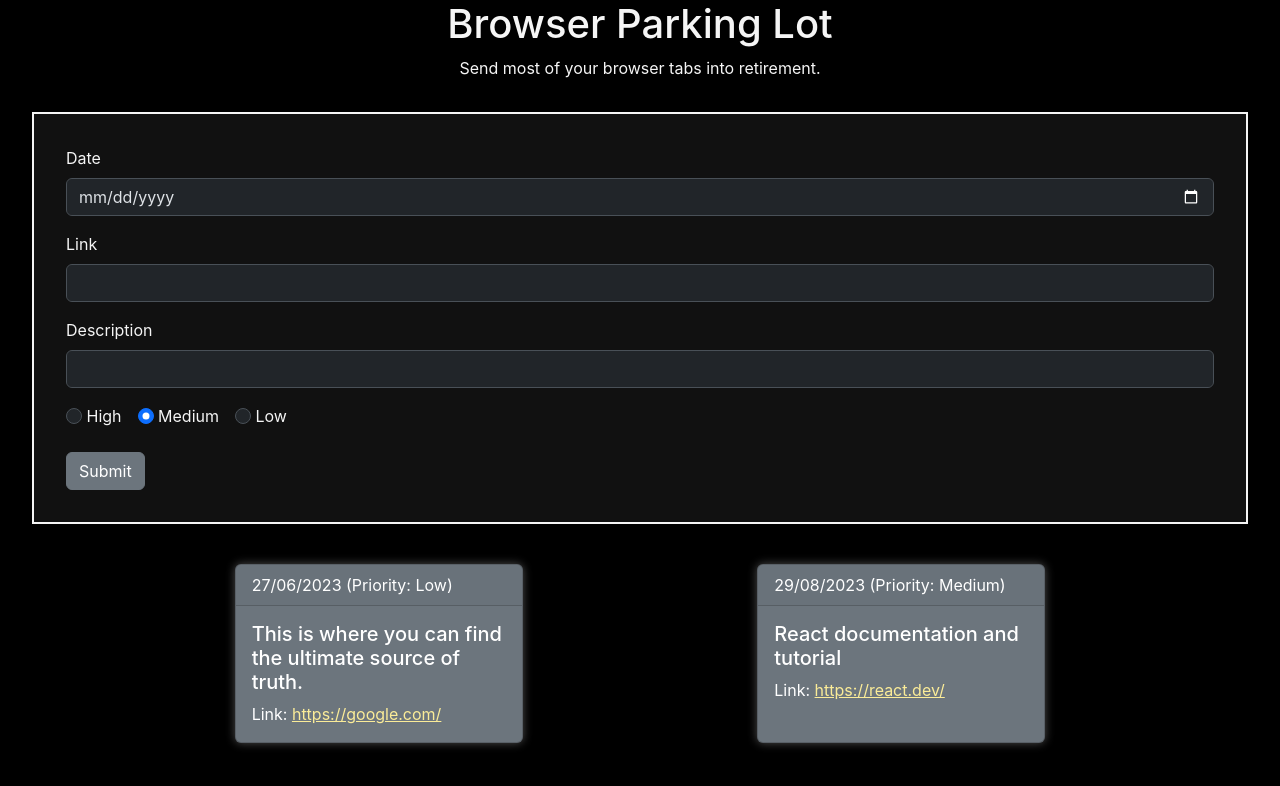
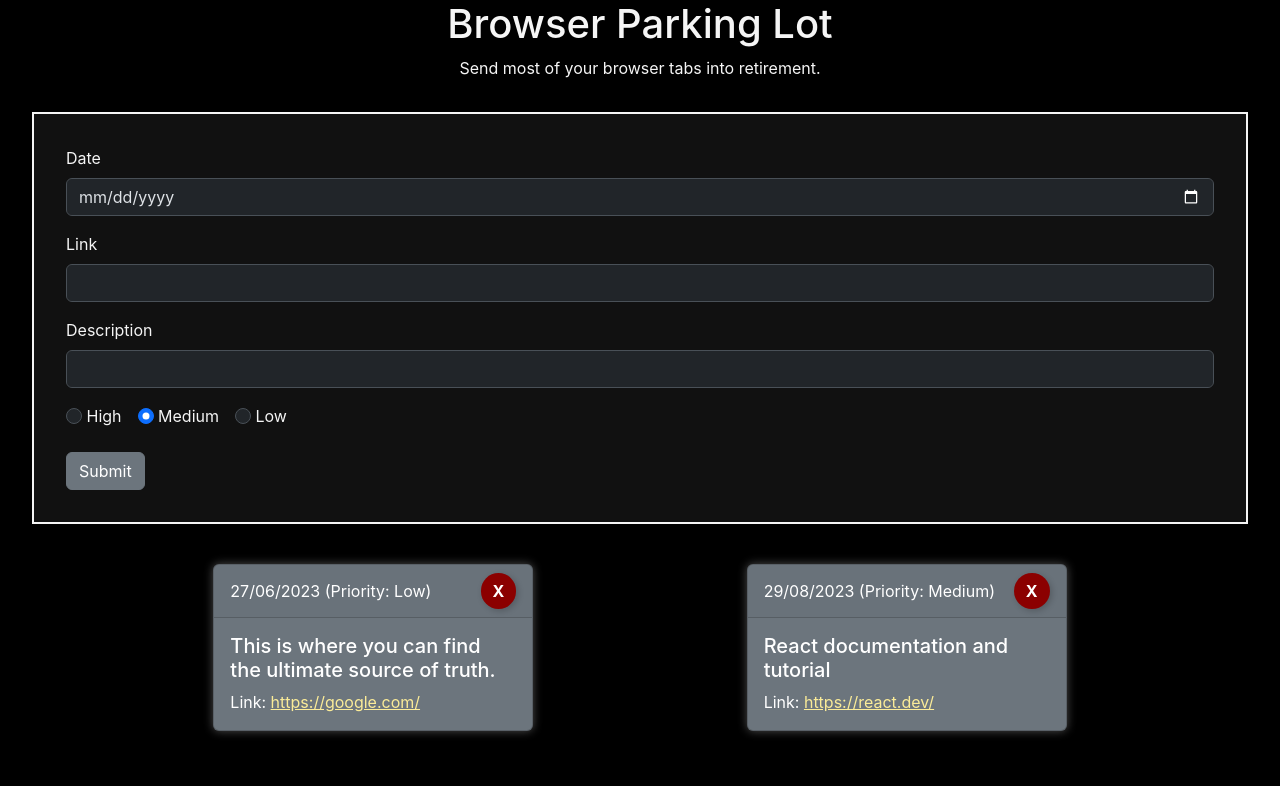
Before and after one commit to zsolt-nagy/browser-parking-lot, a React (Create React App) app: page / in a window 1280 px wide. Shown: the top 786 px of the page. Built offline with nearby package versions, Linux system fonts and the light colour scheme.

Commit message:
delete feature

```diff
--- a/src/App.js
+++ b/src/App.js
@@ -36,6 +36,10 @@
         ]);
     }
 
+    function deleteItem(id) {
+        setParkingLotItems((oldItems) => oldItems.filter((item) => item.id !== id));
+    }
+
     return (
         <div className="App">
             <header>
@@ -44,7 +48,7 @@
             </header>
             <main>
                 <ParkingLotForm addItem={addItem} />
-                <ParkingLotList parkingLotItems={parkingLotItems} />
+                <ParkingLotList parkingLotItems={parkingLotItems} deleteItem={deleteItem} />
             </main>
         </div>
     );
--- a/src/Components/ParkingLotList/ParkingLot.css
+++ b/src/Components/ParkingLotList/ParkingLot.css
@@ -5,7 +5,7 @@
 }
 
 .parking-lot-item-container {
-    width: 18rem;
+    width: 20rem;
     box-shadow: 0px 0px 10px rgba(155, 155, 155, 0.5);
     text-align: left;
 }
@@ -18,3 +18,16 @@
 .parking-lot-item-anchor:visited {
     color: rgb(125, 224, 152);
 }
+
+.card-header {
+    display: flex;
+    justify-content: space-between;
+    align-items: center;
+}
+
+.delete-button {
+    background-color: darkred;
+    border: none;
+    box-shadow: 2px 2px 6px rgba(0, 0, 0, 0.2);
+    border-radius: 50%;
+}
--- a/src/Components/ParkingLotList/ParkingLotItem.jsx
+++ b/src/Components/ParkingLotList/ParkingLotItem.jsx
@@ -1,15 +1,23 @@
 import React from 'react';
-import { Card, CardHeader, CardBody, CardTitle, CardText } from 'reactstrap';
+import { Card, CardHeader, CardBody, CardTitle, CardText, Button } from 'reactstrap';
 
-export default function ParkingLotItem({ id, date, priority, link, description }) {
+export default function ParkingLotItem({ id, date, priority, link, description, deleteItem }) {
+
+  function handleDelete() {
+    deleteItem(id);
+  }
+
   return (
     <Card
       className="my-2 parking-lot-item-container"
       color="secondary"
       inverse
     >
-      <CardHeader>
+      <CardHeader className="card-header">
         { date } (Priority: { priority })
+        <Button color="danger" className="delete-button" onClick={handleDelete}>
+          <strong>X</strong>
+        </Button>
       </CardHeader>
       <CardBody>
         <CardTitle tag="h5">
--- a/src/Components/ParkingLotList/ParkingLotList.jsx
+++ b/src/Components/ParkingLotList/ParkingLotList.jsx
@@ -3,9 +3,9 @@
 
 import './ParkingLot.css';
 
-export default function ParkingLotList({ parkingLotItems }) {
+export default function ParkingLotList({ parkingLotItems, deleteItem }) {
   let ParkingLotItemsJsx = parkingLotItems.map( item =>
-    <ParkingLotItem key={item.id} {...item} />
+    <ParkingLotItem key={item.id} deleteItem={deleteItem} {...item} />
   );
 
   return (
```
